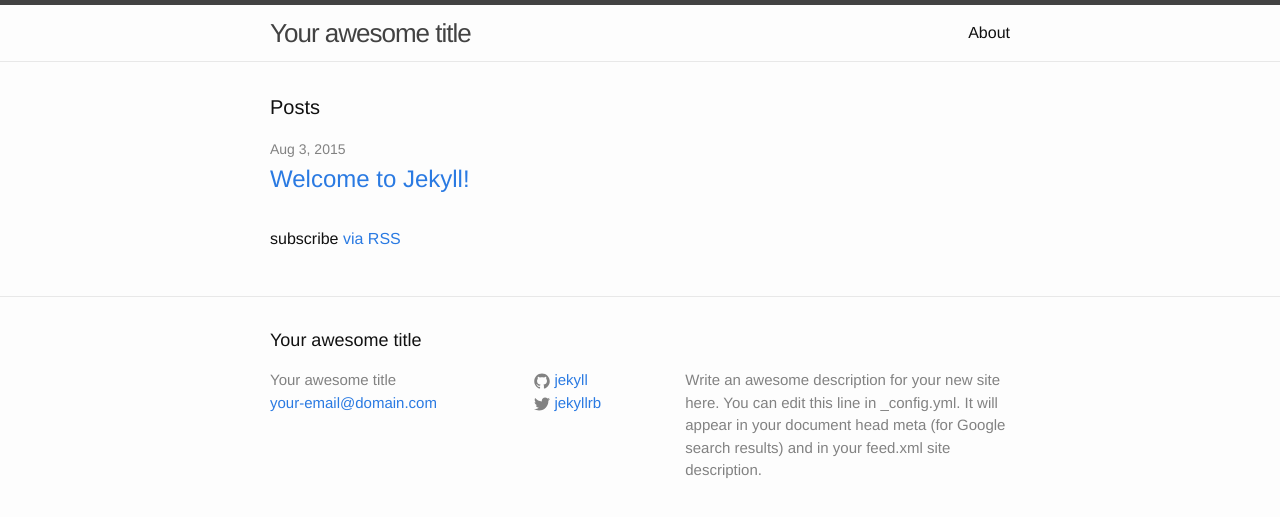
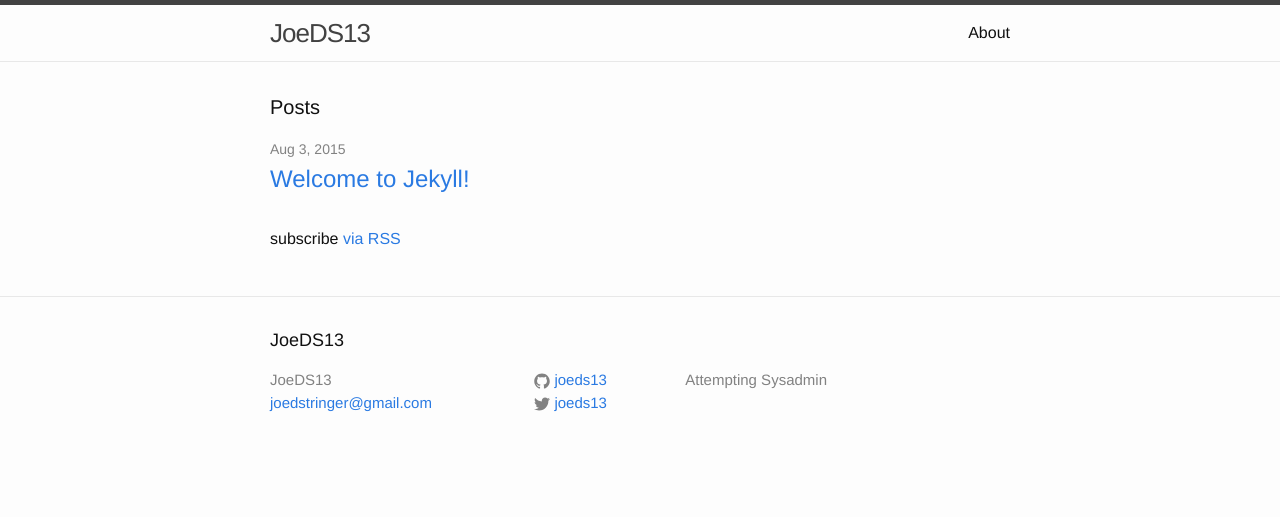
Before and after one commit to joeds13/joeds13.github.io, a Jekyll site: the page built from index.html, in a window 1280 px wide. Shown: the top 517 px of the page. Built offline with Jekyll 4.4.1, drawn with Linux system fonts in a browser that asks for light colours.

Commit message:
Personal config

```diff
--- a/_config.yml
+++ b/_config.yml
@@ -1,14 +1,12 @@
 # Site settings
-title: Your awesome title
-email: your-email@domain.com
+title: JoeDS13
+email: joedstringer@gmail.com
 description: > # this means to ignore newlines until "baseurl:"
-  Write an awesome description for your new site here. You can edit this
-  line in _config.yml. It will appear in your document head meta (for
-  Google search results) and in your feed.xml site description.
+  Attempting Sysadmin
 baseurl: "" # the subpath of your site, e.g. /blog/
-url: "http://yourdomain.com" # the base hostname & protocol for your site
-twitter_username: jekyllrb
-github_username:  jekyll
+url: "http://joeds13.github.io" # the base hostname & protocol for your site
+twitter_username: joeds13
+github_username:  joeds13
 
 # Build settings
 markdown: kramdown
```
